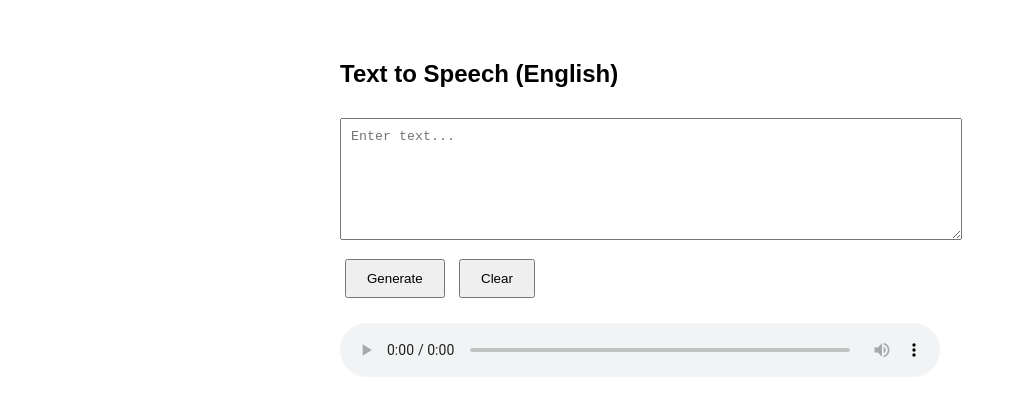
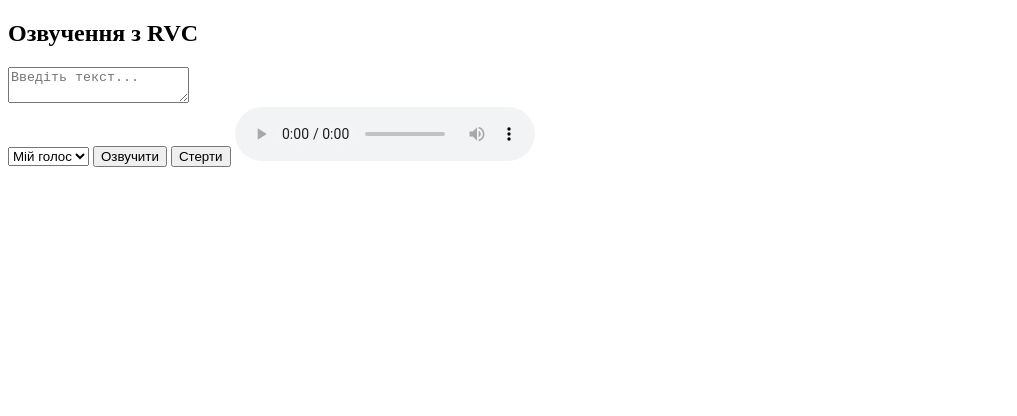
Before and after one commit to NiktoSupra/tts, a plain HTML site: page index.html in a window 1280 px wide. Shown: the whole page, without its empty margins (0-1017 px from the left). Drawn offline with Linux system fonts and the light colour scheme.

Commit message:
Update index.html

```diff
--- a/index.html
+++ b/index.html
@@ -1,52 +1,45 @@
 <!DOCTYPE html>
 <html>
 <head>
-    <title>TTS Generator</title>
+    <title>TTS + RVC</title>
     <style>
-        body { font-family: Arial; max-width: 600px; margin: 20px auto; padding: 20px; }
-        #text { width: 100%; height: 100px; margin: 10px 0; padding: 10px; }
-        button { padding: 10px 20px; margin: 5px; cursor: pointer; }
-        audio { margin-top: 20px; width: 100%; }
+        /* ... ваш стиль ... */
     </style>
 </head>
 <body>
-    <h2>Text to Speech (English)</h2>
-    <textarea id="text" placeholder="Enter text..."></textarea>
+    <h2>Озвучення з RVC</h2>
+    <textarea id="text" placeholder="Введіть текст..."></textarea>
     <br>
-    <button onclick="generateAudio()">Generate</button>
-    <button onclick="clearText()">Clear</button>
+    <select id="voiceModel">
+        <option value="my_voice">Мій голос</option>
+        <!-- Додайте інші моделі -->
+    </select>
+    <button onclick="generateAudio()">Озвучити</button>
+    <button onclick="clearText()">Стерти</button>
     <audio id="audioPlayer" controls></audio>
 
     <script>
         async function generateAudio() {
             const text = document.getElementById('text').value;
-            if (!text) {
-                alert("Please enter text!");
-                return;
-            }
+            const voiceModel = document.getElementById('voiceModel').value;
+            const formData = new FormData();
+            formData.append('text', text);
+            formData.append('voice_model', voiceModel);
 
             try {
-                const response = await fetch('https://68d7-34-142-207-214.ngrok-free.app/generate_audio', {
+                const response = await fetch('ВАШ_NGROK_URL/generate_audio', {
                     method: 'POST',
-                    headers: { 'Content-Type': 'application/x-www-form-urlencoded' },
-                    body: `text=${encodeURIComponent(text)}`
+                    body: new URLSearchParams(formData)
                 });
 
-                if (!response.ok) {
-                    throw new Error(`Server error: ${response.status}`);
-                }
-
+                if (!response.ok) throw new Error(`Помилка: ${response.status}`);
                 const audioBlob = await response.blob();
                 const audioUrl = URL.createObjectURL(audioBlob);
                 document.getElementById('audioPlayer').src = audioUrl;
             } catch (error) {
-                console.error("Error:", error);
-                alert("Error generating audio. See console for details.");
+                console.error("Помилка:", error);
+                alert("Не вдалося озвучити текст!");
             }
-        }
-
-        function clearText() {
-            document.getElementById('text').value = '';
         }
     </script>
 </body>
```
